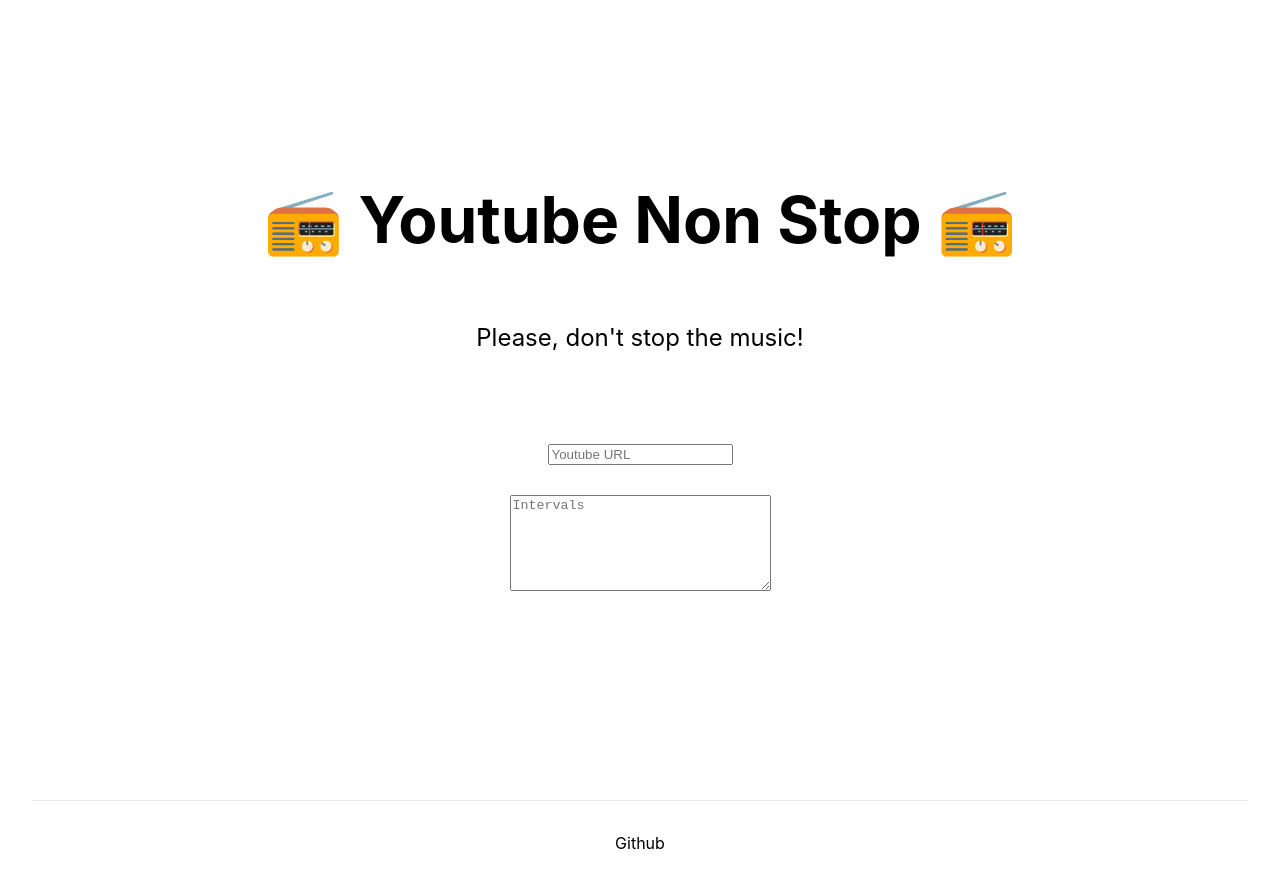
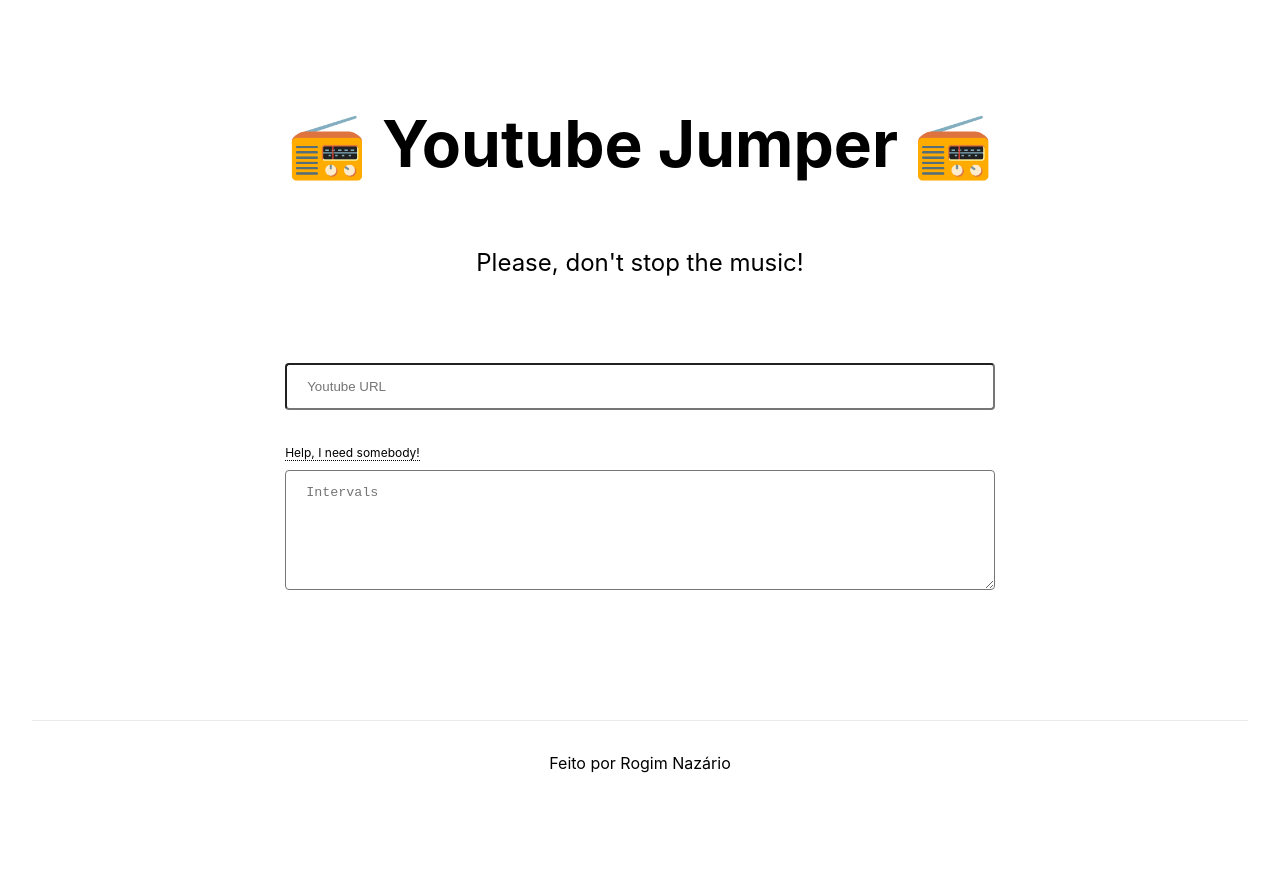
Before and after one commit to rrnazario/youtube-jumper, a Next.js app in the folder src/: page / in a window 1280 px wide. After the commit the page ends 805 px from the top, so only its background shows below. Built offline with nearby package versions, Linux system fonts and the light colour scheme.

Commit message:
Css improvements

```diff
--- a/src/pages/index.js
+++ b/src/pages/index.js
@@ -87,8 +87,7 @@
   }
 
   const opts = {
-    height: '390',
-    width: '640',
+    width: '100%',
     playerVars: {
       autoplay: 1,
     },
@@ -97,14 +96,14 @@
   return (
     <div className={styles.container}>
       <Head>
-        <title>Youtube Non Stopper</title>
-        <meta name="description" content="Generated by Rogim Nazario" />
+        <title>Youtube Jumper</title>
+        <meta name="description" content="Created by Rogim Nazario" />
         <link rel="icon" href="/favicon.ico" />
       </Head>
 
       <main className={styles.main}>
         <h1 className={styles.title}>
-          📻 Youtube Non Stop 📻
+          📻 Youtube Jumper 📻
         </h1>
 
         <p className={styles.description}>
@@ -116,6 +115,7 @@
             <input
               name="youtubeurl"
               type="text"
+              className={styles.urltext}
               placeholder="Youtube URL"
               onChange={onYoutubeUrlChange}
               value={ytUrl}
@@ -129,8 +129,25 @@
           </div>
 
           <div>
+            <div for="intervals" className={styles.tooltip}>
+              Help, I need somebody!
+              <span className={styles.tooltiptext}>
+                Formato: Origem -> Destino
+                <br /><br />
+                Exemplo: 17:49 -> 25:50
+                <br />
+                (No momento 17:49, o video pulará automaticamente para 25:50)
+                <br /><br />
+                Adicione quantas linhas quiser :)
+                <br /><br />
+                Exemplo:<br />
+                17:49 -> 25:50 <br />
+                44:18 -> 1:01:00
+                </span>
+            </div>
             <textarea
               name="intervals"
+              className={styles.intervalsarea}
               placeholder="Intervals"
               onChange={onIntervalsChange}
               value={intervals}
@@ -148,7 +165,7 @@
           target="_blank"
           rel="noopener noreferrer"
         >
-          Github
+          Feito por Rogim Nazário
         </a>
       </footer>
     </div>
--- a/src/styles/Home.module.css
+++ b/src/styles/Home.module.css
@@ -3,13 +3,12 @@
 }
 
 .main {
-  min-height: 100vh;
+  min-height: 90vh;
   padding: 4rem 0;
   flex: 1;
   display: flex;
   flex-direction: column;
   justify-content: center;
-  align-items: center;
 }
 
 .footer {
@@ -56,60 +55,63 @@
   font-size: 1.5rem;
 }
 
-.code {
-  background: #fafafa;
-  border-radius: 5px;
-  padding: 0.75rem;
-  font-size: 1.1rem;
-  font-family: Menlo, Monaco, Lucida Console, Liberation Mono, DejaVu Sans Mono,
-    Bitstream Vera Sans Mono, Courier New, monospace;
+.tooltip {
+  position: relative;
+  display: inline-block;
+  font-size: 12px;
+  border-bottom: 1px dotted black;
+}
+
+.tooltip .tooltiptext {
+  visibility: hidden;
+  width: 190px;
+  background-color: black;
+  color: #fff;
+  text-align: center;
+  border-radius: 6px;
+  padding: 5px 0;
+  position: absolute;
+  z-index: 1;
+  bottom: 100%;
+  left: 50%;
+  margin-left: -60px;
+
+  opacity: 0;
+  transition: opacity 1s;
+}
+
+.tooltip:hover .tooltiptext {
+  visibility: visible;
+  opacity: 1;
 }
 
 .grid {
   display: flex;
-  align-items: center;
+  flex-direction: column;
   justify-content: center;
-  flex-wrap: wrap;
-  max-width: 800px;
+  width: 100%;
+  padding: 0 20%;
 }
 
 .grid > div {
   margin: 10px;
-  text-align: center;
-  line-height: 45px;
   font-size: 20px;
-  flex-basis: 200px;
 }
 
-
-.card {
-  margin: 1rem;
-  padding: 1.5rem;
-  text-align: left;
-  color: inherit;
-  text-decoration: none;
-  border: 1px solid #eaeaea;
-  border-radius: 10px;
-  transition: color 0.15s ease, border-color 0.15s ease;
-  max-width: 300px;
+.urltext {
+  width: 100%;
+  border-radius: 4px;
+  margin: 8px 0;
+  padding: 14px 20px;
+  cursor: pointer;
 }
 
-.card:hover,
-.card:focus,
-.card:active {
-  color: #0070f3;
-  border-color: #0070f3;
-}
-
-.card h2 {
-  margin: 0 0 1rem 0;
-  font-size: 1.5rem;
-}
-
-.card p {
-  margin: 0;
-  font-size: 1.25rem;
-  line-height: 1.5;
+.intervalsarea {
+  width: 100%;
+  border-radius: 4px;
+  margin: 8px 0;
+  padding: 14px 20px;
+  cursor: pointer;
 }
 
 .logo {
@@ -119,7 +121,7 @@
 
 @media (max-width: 600px) {
   .grid {
-    width: 100%;
+    padding: 0;
     flex-direction: column;
   }
 }
```
